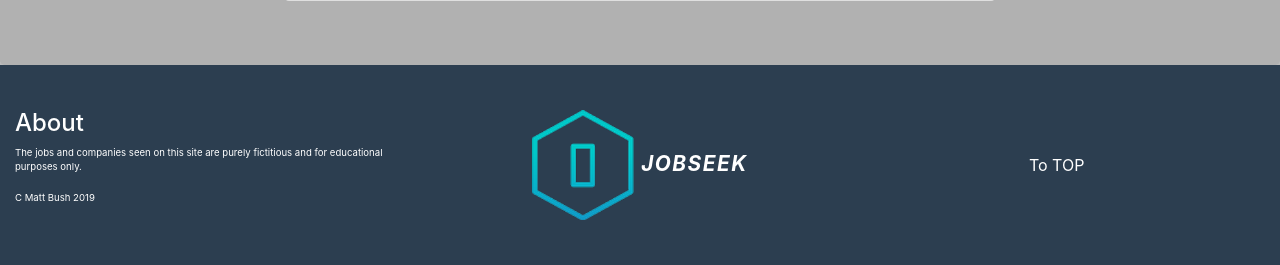
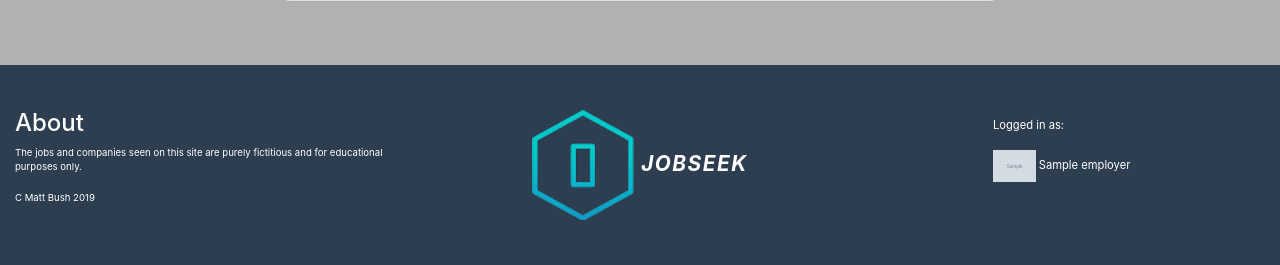
Before and after one commit to gitbush/jobseek, a Flask app: page /job/1/edit in a window 1280 px wide. Shown: the part 1098-1363 px from the top of the page. Run offline with Flask 2, Linux system fonts and the light colour scheme; a user stored in the database is signed in; tables that the repository leaves empty hold one stand-in row (values such as "Sample post"); grey boxes marked "Sample" are stand-in pictures; some libraries are stand-ins or nearby versions.

Commit message:
Add current user logged in
Shows current user is logged in on footer

```diff
--- a/jobseek/static/css/main.css
+++ b/jobseek/static/css/main.css
@@ -68,6 +68,23 @@ html, body {
   font-weight: bold;
   font-size: 1.3rem;
   letter-spacing: 1.5px;
+}
+
+.logged-in {
+  font-size: .7rem;
+  margin-left: 10px;
+  display: -ms-grid;
+  display: grid;
+  -ms-grid-rows: (1fr)[3];
+      grid-template-rows: repeat(3, 1fr);
+}
+
+.user {
+  height: 2rem;
+}
+
+.user-img {
+  height: 100%;
 }
 
 /*** register form styles ***/
--- a/jobseek/static/scss/1-base/_base-layout.scss
+++ b/jobseek/static/scss/1-base/_base-layout.scss
@@ -64,3 +64,18 @@ html, body {
     font-size: 1.3rem;
     letter-spacing: 1.5px;
 }
+
+.logged-in{
+    font-size: .7rem;
+    margin-left: 10px;
+    display: grid;
+    grid-template-rows: repeat(3, 1fr)
+}
+
+.user{
+    height: 2rem;
+}
+
+.user-img{
+    height: 100%;
+}
--- a/jobseek/static/scss/2-components/_home.scss
+++ b/jobseek/static/scss/2-components/_home.scss
@@ -41,7 +41,7 @@
 /**** refine result section ****/
 .refine{
     color: white;
-    background-color: $primary-color:
+    background-color: $primary-color;
 }
 
 .refine-heading{
--- a/jobseek/templates/base.html
+++ b/jobseek/templates/base.html
@@ -65,7 +65,17 @@
         <div>
             <a class="footer-jobseek"href="#"><img class="footer-logo" src="{{ url_for('static', filename='assets/images/Jobseek-logo.png') }}">JOBSEEK</a>
         </div>
-        <div>To TOP</div>
+        <!-- show current user logged in -->
+        <div class="logged-in">
+            {% if current_user.is_authenticated %}
+            <div class="user">
+                <p>Logged in as:</p>
+                <img class="user-img" src="{{ current_user.logo_url }}" alt="">
+                <span class="user-name">{{ current_user.companyName }}</span>
+            </div>
+            {% endif %}
+        </div>
+        <!-- end show current user logged in -->
     </footer>
     <!-- **** end common footer **** -->
 
```
Also changed, not shown: 1 other file.
